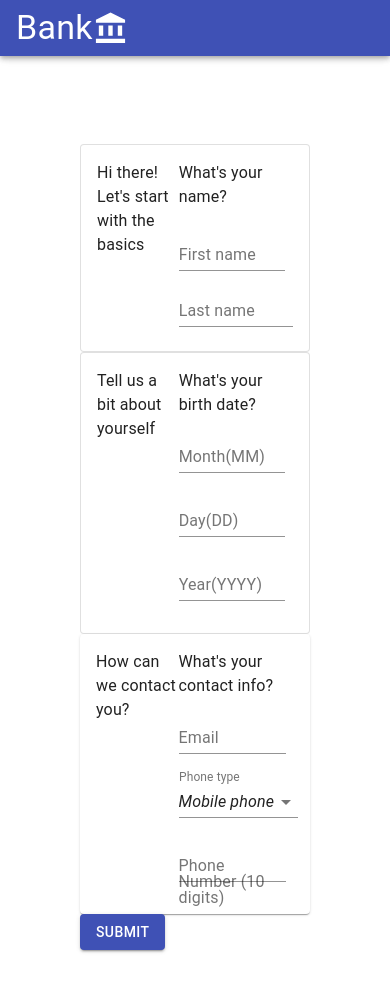
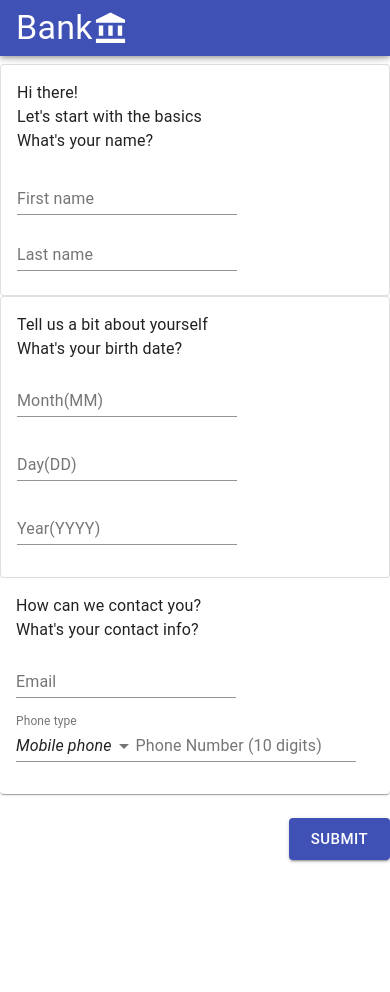
Before and after one commit to eugenehan94/React-Banking-Registration-MatUI-Formik, a React (Create React App) app: page /form in a window 390 px wide. Shown: the top 992 px of the page. After the commit the page ends 908 px from the top, so only its background shows below. Built offline with nearby package versions, Linux system fonts and the light colour scheme.

Commit message:
added to form

```diff
--- a/src/Pages/Form.js
+++ b/src/Pages/Form.js
@@ -21,11 +21,23 @@ const useStyles = makeStyles((theme) => ({
     marginTop: theme.spacing(8),
     padding: theme.spacing(10),
     marginBottom: theme.spacing(10),
+    [theme.breakpoints.down("md")]: {
+      padding: theme.spacing(0),
+    },
   },
   inputMargin: {
     marginTop: theme.spacing(1),
     marginBottom: theme.spacing(1),
     marginRight: theme.spacing(1),
+
+    [theme.breakpoints.down("sm")]: {
+      marginRight: theme.spacing(0),
+    },
+  },
+  buttonWrapper: {
+    display: "flex",
+    justifyContent: "flex-end",
+    marginTop: theme.spacing(3),
   },
 }));
 const phoneRegExp =
@@ -93,11 +105,11 @@ const Form = () => {
           <Card variant="outlined">
             <CardContent>
               <Grid container>
-                <Grid item xs={5}>
+                <Grid item md={5} xs={12}>
                   <Typography>Hi there!</Typography>
                   <Typography>Let's start with the basics</Typography>
                 </Grid>
-                <Grid item xs={7}>
+                <Grid item md={7} xs={12}>
                   <Typography gutterBottom>What's your name?</Typography>
                   <Box>
                     <TextField
@@ -141,10 +153,10 @@ const Form = () => {
           <Card variant="outlined">
             <CardContent>
               <Grid container>
-                <Grid item xs={5}>
+                <Grid item md={5} xs={12}>
                   <Typography>Tell us a bit about yourself</Typography>
                 </Grid>
-                <Grid item xs={7}>
+                <Grid item md={7} xs={12}>
                   <Typography>What's your birth date?</Typography>
                   <TextField
                     className={classes.inputMargin}
@@ -200,10 +212,10 @@ const Form = () => {
           <Card>
             <CardContent>
               <Grid container>
-                <Grid item xs={5}>
+                <Grid item md={5} xs={12}>
                   <Typography>How can we contact you?</Typography>
                 </Grid>
-                <Grid item xs={7}>
+                <Grid item md={7} xs={12}>
                   <Typography>What's your contact info?</Typography>
                   <TextField
                     className={classes.inputMargin}
@@ -258,9 +270,16 @@ const Form = () => {
               </Grid>
             </CardContent>
           </Card>
-          <Button type="submit" color="primary" variant="contained">
-            Submit
-          </Button>
+          <Box className={classes.buttonWrapper}>
+            <Button
+              type="submit"
+              color="primary"
+              variant="contained"
+              size="large"
+            >
+              Submit
+            </Button>
+          </Box>
         </form>
       </Box>
     </div>
```
